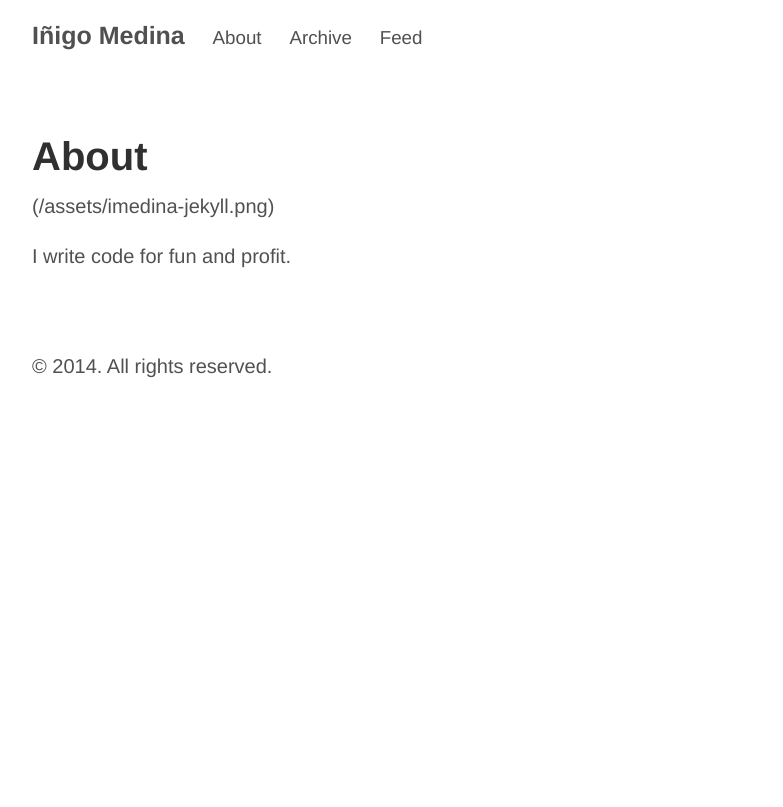
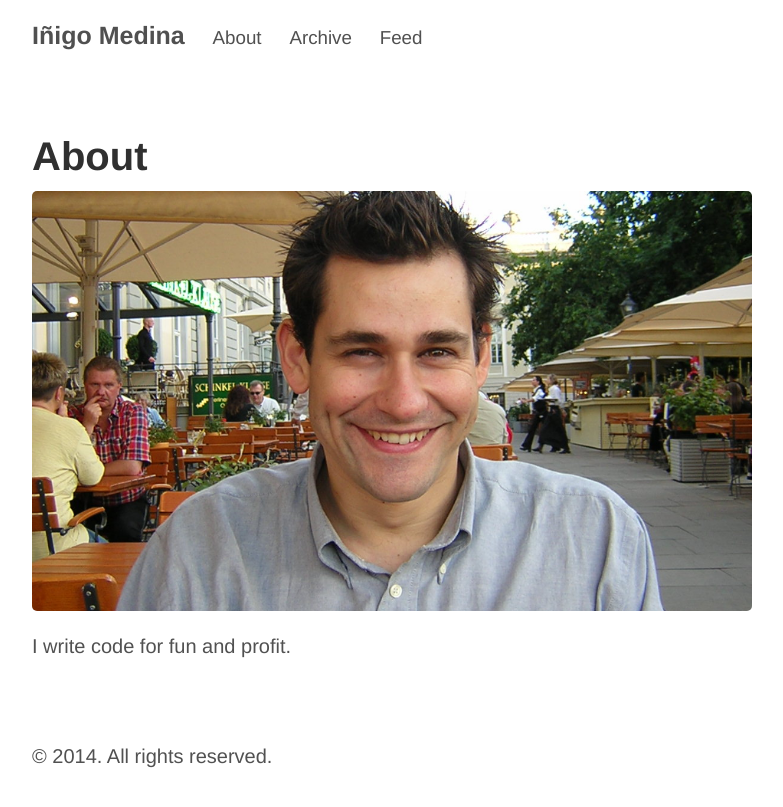
Before and after one commit to grosshat/grosshat.github.io, a Jekyll site: the page built from about.md, in a window 1280 px wide. Shown: the top 807 px of the page, without its empty margins (248-1031 px from the left). Built offline with Jekyll 4.4.1, drawn with Linux system fonts in a browser that asks for light colours; Markdown is read by kramdown in place of the engine named in the settings.

Commit message:
Fix profile pic.

```diff
--- a/about.md
+++ b/about.md
@@ -3,6 +3,6 @@ layout: page
 title: About
 ---
 
-(/assets/imedina-jekyll.png)
+![Pic profile.](/assets/imedina-jekyll.png)
 
 I write code for fun and profit.
```
